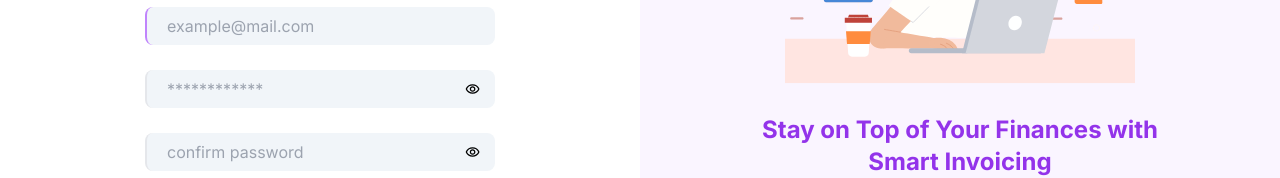
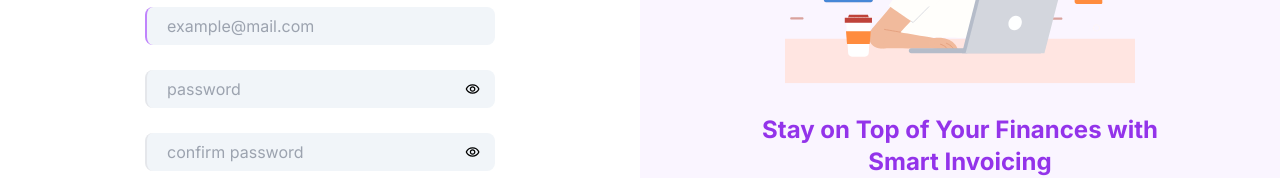
Before and after one commit to duncan-david23/claukk-frontend, a React (Vite) app: page /signup in a window 1280 px wide. Shown: the part 351-529 px from the top of the page. Built offline with nearby package versions, Linux system fonts and the light colour scheme.

Commit message:
fixed  password ***

```diff
--- a/src/pages/Login.jsx
+++ b/src/pages/Login.jsx
@@ -134,7 +134,7 @@ const handleSubmit = async (e)=> {
             </div>
 
             <div className='flex items-center justify-between mt-[25px] border-l-2 bg-slate-100 rounded-lg focus:outline-none pr-[15px] w-full'>
-              <input type={showPassword ? 'text' : 'password'} id='password' name='password' placeholder='************' value={formData.password} onChange={handleChange} required={true} className=' py-[7px] px-5 bg-transparent w-full outline-none border-none '/>
+              <input type={showPassword ? 'text' : 'password'} id='password' name='password' placeholder='password' value={formData.password} onChange={handleChange} required={true} className=' py-[7px] px-5 bg-transparent w-full outline-none border-none '/>
               <MdOutlineRemoveRedEye onClick={()=> setShowPassword(prev => !prev)} className='cursor-pointer' />
             </div>
 
--- a/src/pages/Signup.jsx
+++ b/src/pages/Signup.jsx
@@ -137,7 +137,7 @@ const Signup = () => {
             </div> */}
 
              <div className='flex items-center justify-between mt-[25px] border-l-2 bg-slate-100 rounded-lg focus:outline-none pr-[15px] w-full'>
-                <input type={showPassword ? 'text' : 'password'} id='password' name='password' placeholder='************' value={formData.password} onChange={handleChange} required={true} className=' py-[7px] px-5 bg-transparent w-full outline-none border-none '/>
+                <input type={showPassword ? 'text' : 'password'} id='password' name='password' placeholder='password' value={formData.password} onChange={handleChange} required={true} className=' py-[7px] px-5 bg-transparent w-full outline-none border-none '/>
                  <MdOutlineRemoveRedEye onClick={()=> setShowPassword(prev => !prev)} className='cursor-pointer' />
               </div>
 
```
